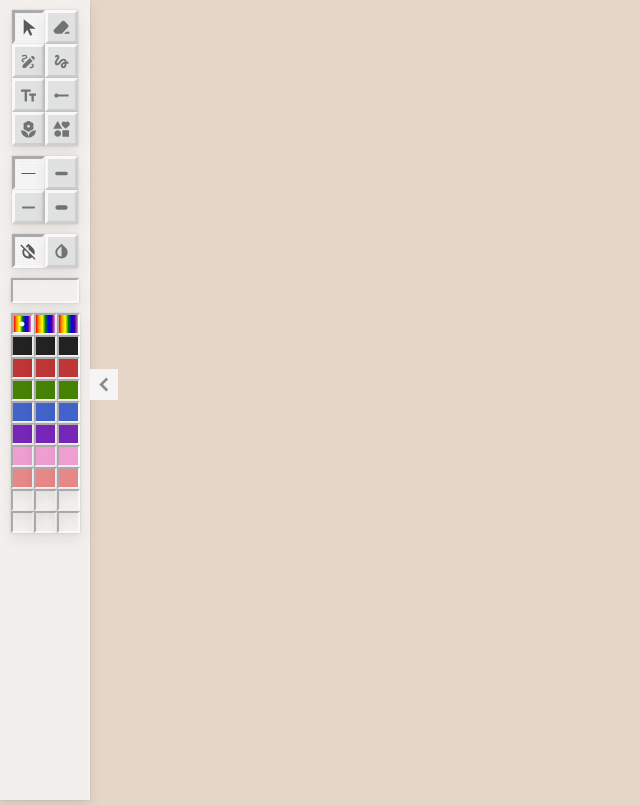
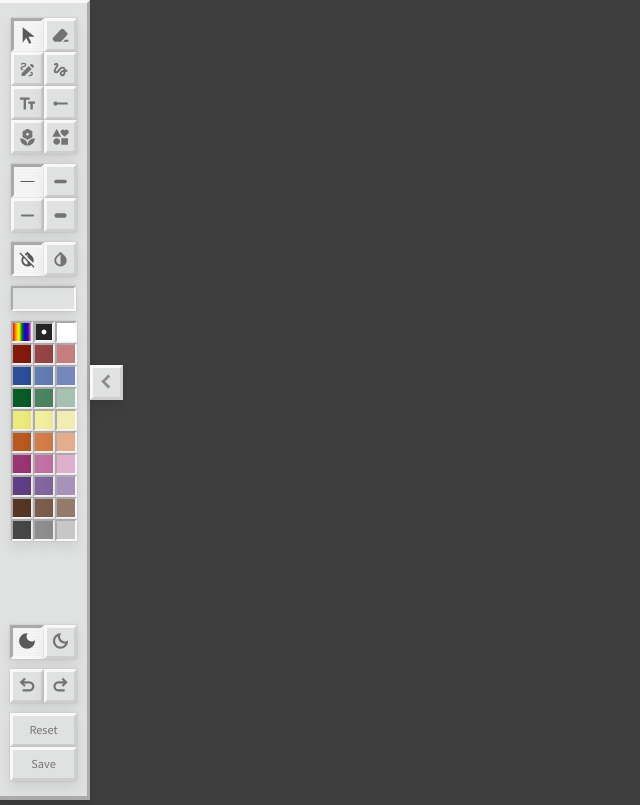
Before and after one commit to sofversoza/virtual-sketchbook, a website: page index.html in a window 1280 px wide. Shown: the whole page, without its empty margins (0-640 px from the left). Drawn offline with Linux system fonts and the light colour scheme.

Commit message:
more sidebar additions: dark mode, redo & undo btns, clear canvas, and download canvas as image

```diff
--- a/index.html
+++ b/index.html
@@ -152,7 +152,7 @@
 						<div id="color-options">
 							<div class="col-1">
 								<ul class="colors">
-									<li class="color selected">
+									<li class="color" id="rainbow">
 										<input type="color" id="s-color-picker" value="#FFFFFF" />
 									</li>
 									<li class="color"></li>
@@ -169,7 +169,8 @@
 
 							<div class="col-2">
 								<ul class="colors">
-									<li class="color"></li>
+									<li class="color selected" id="black"></li>
+
 									<li class="color"></li>
 									<li class="color"></li>
 									<li class="color"></li>
@@ -184,7 +185,7 @@
 
 							<div class="col-3">
 								<ul class="colors">
-									<li class="color"></li>
+									<li class="color" id="white"></li>
 									<li class="color"></li>
 									<li class="color"></li>
 									<li class="color"></li>
@@ -198,7 +199,46 @@
 							</div>
 						</div>
 
-						<div class="settings"></div>
+						<div id="bottom-options">
+							<div class="dark-mode">
+								<button class="active" id="on">
+									<img
+										src="assets/dark_mode_on.svg"
+										alt="dark mode on button"
+										title="dark mode on"
+									/>
+								</button>
+								<button id="off">
+									<img
+										src="assets/dark_mode_off.svg"
+										alt="dark mode off button"
+										title="dark mode off"
+									/>
+								</button>
+							</div>
+
+							<div class="redo-undo">
+								<button id="undo">
+									<img
+										src="assets/undo.svg"
+										alt="undo button"
+										title="undo changes"
+									/>
+								</button>
+								<button id="redo">
+									<img
+										src="assets/redo.svg"
+										alt="redo button"
+										title="redo changes"
+									/>
+								</button>
+							</div>
+
+							<div class="clear-save">
+								<button class="clear-btn" title="clear canvas">Reset</button>
+								<button class="save-btn" title="download img">Save</button>
+							</div>
+						</div>
 					</div>
 				</div>
 			</section>
@@ -206,13 +246,6 @@
 			<section>
 				<canvas id="canvas"></canvas>
 			</section>
-
-			<!-- <section id="bottom-toolbar">
-				<div class="btn-wrapper">
-					<button class="clear-btn">Clear canvas</button>
-					<button class="save-btn">Download image</button>
-				</div>
-			</section> -->
 		</main>
 	</body>
 </html>
--- a/script.js
+++ b/script.js
@@ -1,16 +1,20 @@
+const body = document.body
 const canvas = document.querySelector("#canvas")
 const ctx = canvas.getContext("2d")
 const sidebar = document.getElementById("sidebar")
 const sidebarIcon = document.getElementById("sidebar-icon")
-const tooltip = document.querySelector(".tooltip")
-const tooltipTriggers = document.querySelectorAll(".tooltip-trigger")
 const tools = document.querySelectorAll(".tools li.tool:not(.width):not(.fill)")
 const shapes = document.querySelectorAll(".shape")
 const colorPicker = document.querySelector("#s-color-picker")
 const colorOptions = document.querySelectorAll(".colors .color")
+const colorPalette1 = document.querySelectorAll(".col-1 .color:not(#rainbow)")
+const colorPalette2 = document.querySelectorAll(".col-2 .color:not(#black)")
+const colorPalette3 = document.querySelectorAll(".col-3 .color:not(#white)")
 const colorViewer = document.querySelector("#color-viewer")
 const lineWidthOptions = document.querySelectorAll("#line-width-options .width")
 const colorFillOptions = document.querySelectorAll("#color-fill .fill")
+const darkModeBtns = document.querySelectorAll(".dark-mode button")
+const redoUndoBtns = document.querySelectorAll(".redo-undo button")
 const clearCanvas = document.querySelector(".clear-btn")
 const saveCanvas = document.querySelector(".save-btn")
 
@@ -18,10 +22,10 @@ let startX, startY //mousedown x1,y1
 let isDrawing = false
 let sidebarOpen = true
 let fillColor = false
+let darkmode
 let selectedTool
 let selectedColor
 let selectedWidth
-let bodyColor
 let snapshot
 
 window.addEventListener("load", () => {
@@ -38,8 +42,9 @@ function fillShape() {
 	})
 }
 
+//for eraser tool
 function getBodyColor() {
-	const body = document.body
+	let bodyColor
 	const computedStyle = getComputedStyle(body)
 	return (bodyColor = computedStyle.backgroundColor)
 }
@@ -151,12 +156,58 @@ colorFillOptions.forEach((option) => {
 	})
 })
 
+//color palettes
+colorPalette1.forEach((icon, i) => {
+	const col1_colors = [
+		"#831A0C",
+		"#2C4F9A",
+		"#065b26",
+		"#ECEA7A",
+		"#b8591d",
+		"#983572",
+		"#603E83",
+		"#543623",
+		"#474747",
+	]
+	const color = col1_colors[i]
+	icon.style.backgroundColor = color
+})
+colorPalette2.forEach((icon, i) => {
+	const col2_colors = [
+		"#954545",
+		"#617BB3",
+		"#4A8560",
+		"#F1EF9B",
+		"#D37D47",
+		"#C171A3",
+		"#82669F",
+		"#7A5E4B",
+		"#8F8E8E",
+	]
+	const color = col2_colors[i]
+	icon.style.backgroundColor = color
+})
+colorPalette3.forEach((icon, i) => {
+	const col3_colors = [
+		"#C57D7D",
+		"#7587BC",
+		"#A5C2B0",
+		"#EFEDB2",
+		"#E4AE8C",
+		"#DEB0CC",
+		"#A692BA",
+		"#937B6C",
+		"#C7C7C7",
+	]
+	const color = col3_colors[i]
+	icon.style.backgroundColor = color
+})
+
 //change color
 colorOptions.forEach((color) => {
 	color.addEventListener("click", () => {
 		document.querySelector(".colors .selected").classList.remove("selected")
 		color.classList.add("selected")
-		// passing selected btn background-color as selectedColor value
 		selectedColor = window
 			.getComputedStyle(color)
 			.getPropertyValue("background-color")
@@ -173,18 +224,64 @@ colorPicker.addEventListener("change", () => {
 	colorViewer.style.backgroundColor = colorPicker.value
 })
 
+//dark mode
+darkModeBtns.forEach((btn) => {
+	btn.addEventListener("click", () => {
+		document.querySelector(".dark-mode .active").classList.remove("active")
+		btn.classList.add("active")
+		btn.id === "off"
+			? (body.style.backgroundColor = "#D3D8DB")
+			: (body.style.backgroundColor = "#3E3E3F")
+		getBodyColor()
+	})
+})
+
+//redo&undo
+redoUndoBtns.forEach((btn) => {
+	btn.addEventListener("mousedown", () => {
+		btn.id === "undo"
+			? (btn.classList.add("clicked"), console.log("clicked down: undo btn"))
+			: (btn.classList.add("clicked"), console.log("clicked down: redo btn"))
+	})
+	btn.addEventListener("click", () => {
+		btn.id === "undo"
+			? console.log("~undo changes~")
+			: console.log("~redo changes~")
+	})
+	btn.addEventListener("mouseup", () => {
+		btn.id === "undo"
+			? (btn.classList.remove("clicked"), console.log("un clicked: undo btn"))
+			: (btn.classList.remove("clicked"), console.log("un clicked: redo btn"))
+	})
+})
+
 //clear canvas
-// clearCanvas.addEventListener("click", () => {
-// 	ctx.clearRect(0, 0, canvas.width, canvas.height)
-// })
+clearCanvas.addEventListener("mousedown", () => {
+	clearCanvas.classList.add("clicked")
+	console.log("clicked down")
+})
+clearCanvas.addEventListener("click", () => {
+	ctx.clearRect(0, 0, canvas.width, canvas.height)
+	console.log("cleared canvas")
+})
+clearCanvas.addEventListener("mouseup", () => {
+	clearCanvas.classList.remove("clicked")
+	console.log("un clicked")
+})
 
 //save canvas
-// saveCanvas.addEventListener("click", () => {
-// 	const link = document.createElement("a") //create link element
-// 	link.download = `${Date.now()}.jpg` //current date as link download value
-// 	link.href = canvas.toDataURL() //toDataURL:data url of img. canvasData=href
-// 	link.click() //clicking link to download image
-// })
+saveCanvas.addEventListener("mousedown", () => {
+	saveCanvas.classList.add("clicked")
+})
+saveCanvas.addEventListener("click", () => {
+	const link = document.createElement("a") //create link element
+	link.download = `${Date.now()}.jpg` //current date as link download value
+	link.href = canvas.toDataURL() //toDataURL:data url of img. canvasData=href
+	link.click() //clicking link to download image
+})
+saveCanvas.addEventListener("mouseup", () => {
+	saveCanvas.classList.remove("clicked")
+})
 
 canvas.addEventListener("mousedown", startDraw)
 canvas.addEventListener("mousemove", drawing)
--- a/style.css
+++ b/style.css
@@ -29,7 +29,7 @@ span {
 body {
   color: var(--clr-gray);
   font-family: 'Noto Sans JP', sans-serif;
-  background-color: #E5D6C8;
+  background-color: #3E3E3F;
 }
 
 ul {
@@ -48,22 +48,6 @@ li {
   align-items: center;
 }
 
-.tooltip {
-  z-index: 1000;
-  display: none;
-  position: absolute;
-  background-color: #9a9999;
-  font-size: 10px;
-  color: #fff;
-  padding: 1.5px 3px;
-  border-radius: 3px;
-}
-
-.tooltip-trigger {
-  position: relative;
-  display: inline-block;
-}
-
 #canvas {
   background-color: transparent;
 }
@@ -78,17 +62,10 @@ li {
   top: 0;
   left: 0;
   transition: left 0.3s ease-in-out;
-  background-color: rgba(245, 245, 245, 0.804);
+  background-color: #e0e1e1;
   box-shadow: 0px 7px 14px rgba(0, 0, 0, .08),
     0px 0px 3.12708px rgba(0, 0, 0, .0798),
     0px 0px .931014px rgba(0, 0, 0, .1702);
-}
-
-#sidebar .title {
-  color: var(--clr-gray200);
-  font-size: 0.7rem;
-  margin-top: -10px;
-  margin-bottom: 5px;
 }
 
 #toggle-sidebar {
@@ -98,7 +75,7 @@ li {
   justify-content: center;
   bottom: 50%;
   left: var(--sidebar-width);
-  padding: 3px 2px 3px 1px;
+  padding: 1px 2px 3px 0;
   background-color: rgba(245, 245, 245);
 }
 
@@ -112,23 +89,23 @@ li {
 }
 
 .sidebar-wrapper {
-  height: inherit;
-  padding: 10px;
+  height: 100%;
+  padding: 15px 10px;
   display: flex;
   gap: 10px;
   flex-direction: column;
   justify-content: flex-start;
-  align-items: center;
+  /* align-items: center; */
   overflow-y: auto;
+  border-right: 3px solid #abaaaa;
+  border-top: 3px solid #f9f7f7;
+  border-bottom: 4px solid #abaaaa;
 }
 
 #tool-options,
 #line-width-options,
 #color-options,
 #color-viewer {
-  width: 100%;
-  /* height: 100%; */
-  align-self: flex-start;
   display: flex;
   justify-content: center;
   /* border: 2px solid green; */
@@ -146,7 +123,8 @@ li {
 
 #tool-options li,
 #line-width-options li,
-#color-fill li {
+#color-fill li,
+#toggle-sidebar {
   border-top: 3px solid #f9f7f7;
   border-left: 3px solid #f9f7f7;
   border-right: 3px solid #cecece;
@@ -170,7 +148,8 @@ li {
 
 #tool-options .tool:is(.active) img,
 #line-width-options .width:is(.selected) img,
-#color-fill .fill:is(.selected) img {
+#color-fill .fill:is(.selected) img,
+#bottom-options button:is(.active) img {
   filter: invert(35%);
 }
 
@@ -181,14 +160,9 @@ li {
   transform: rotate(45deg);
 }
 
-#color-fill {
+#color-fill ul {
   display: flex;
   justify-content: center;
-}
-
-#color-fill ul {
-  display: flex;
-  align-items: center;
 }
 
 #color-fill li,
@@ -204,7 +178,7 @@ li {
 
 #color-viewer {
   align-self: center;
-  width: 97%;
+  width: 96%;
   min-height: 25px;
   background-color: "";
   border-top: 2.5px solid #abaaaa;
@@ -218,7 +192,7 @@ li {
 
 #color-options li.color {
   height: 22px;
-  width: 23px;
+  width: 22px;
   position: relative;
   border-top: 2.5px solid #abaaaa;
   border-left: 2.5px solid #abaaaa;
@@ -255,7 +229,7 @@ li {
   transform: translate(-50%, -50%);
 }
 
-#color-options .color:nth-child(1) {
+#color-options #rainbow {
   background: linear-gradient(to right,
       red,
       orange,
@@ -266,43 +240,76 @@ li {
       violet);
 }
 
-#color-options .color:nth-child(2) {
-  background-color: #232222;
+#color-options #white {
+  background-color: #ffffff;
 }
 
-#color-options .color:nth-child(3) {
-  background-color: #be3636;
+#color-options #black {
+  background-color: #252525;
 }
 
-#color-options .color:nth-child(4) {
-  background-color: #468305;
+#bottom-options {
+  /* push to the bottom */
+  margin-top: auto;
 }
 
-#color-options .color:nth-child(5) {
-  background-color: #4163ca;
+#bottom-options .dark-mode,
+#bottom-options .redo-undo,
+#bottom-options .clear-save {
+  display: flex;
+  justify-content: center;
+  align-items: center;
 }
 
-#color-options .color:nth-child(6) {
-  background-color: #7727b8;
+#bottom-options .dark-mode,
+#bottom-options .redo-undo {
+  margin-bottom: 10px;
 }
 
-#color-options .color:nth-child(7) {
-  background-color: #ee9ed1;
+#bottom-options .clear-save {
+  flex-direction: column;
 }
 
-#color-options .color:nth-child(8) {
-  background-color: #e78787;
-}
-
-.btn-wrapper button {
+#bottom-options button {
+  width: 100%;
   cursor: pointer;
-  /* color: #fff; */
-  padding: 5px 10px;
-  border: none;
-  border-radius: 5px;
-  background-color: orange;
-  /* background-color: var(--clr-gray); */
+  color: var(--clr-gray200);
+  border-top: 3px solid #f9f7f7;
+  border-left: 3px solid #f9f7f7;
+  border-right: 3px solid #cecece;
+  border-bottom: 3px solid #cecece;
+  background-color: #e0e1e1;
   box-shadow: 0px 7px 14px rgba(0, 0, 0, .08),
     0px 0px 3.12708px rgba(0, 0, 0, .0798),
     0px 0px .931014px rgba(0, 0, 0, .1702);
 }
+
+#bottom-options button:is(.clicked, .active) {
+  border-top: 3px solid #abaaaa;
+  border-left: 3px solid #abaaaa;
+  border-right: 3px solid #f9f7f7;
+  border-bottom: 3px solid #f9f7f7;
+}
+
+#bottom-options button:is(.active) {
+  background-image: url("./assets/activebg.jpeg");
+  background-size: cover;
+}
+
+#bottom-options .clear-save button {
+  padding: 5px 2px 7px 2px;
+  font-size: 11px;
+  border-width: 3px;
+}
+
+#bottom-options .dark-mode button,
+#bottom-options .redo-undo button {
+  padding: 3px 2px 0 2px;
+}
+
+#bottom-options .dark-mode img,
+#bottom-options .redo-undo img {
+  width: 100%;
+  height: 20px;
+  filter: invert(45%);
+}
```
Also changed, not shown: assets/dark_mode_off.svg (added), assets/dark_mode_on.svg (added), assets/redo.svg (added), assets/undo.svg (added).
